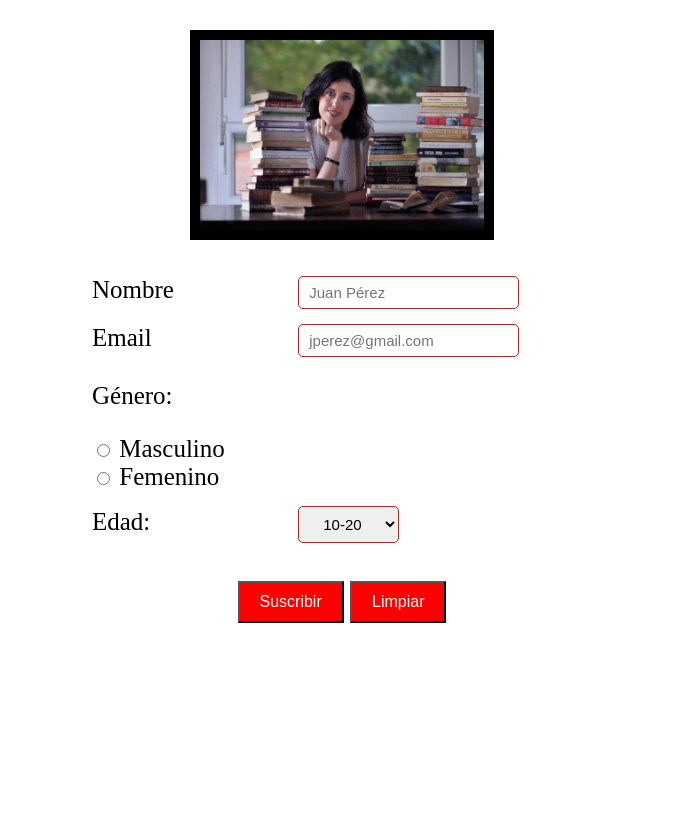
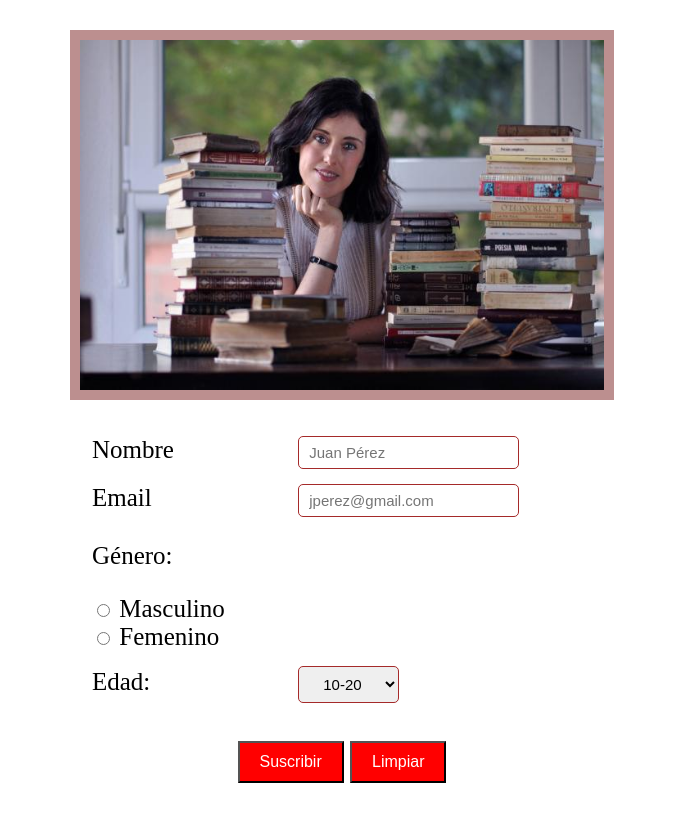
Before and after one commit to camilababoneix/landing-page, a plain HTML site: page index.html in a window 1280 px wide. Shown: the part 95-916 px from the top of the page, without its empty margins (298-981 px from the left). Before the commit the page ends 800 px from the top, so only its background shows below. Drawn offline with Linux system fonts and the light colour scheme.

Commit message:
estilo imagen y fondo

```diff
--- a/estilo.css
+++ b/estilo.css
@@ -10,10 +10,10 @@ body {
 }
 
 img#img-anne {
-    border: 10px solid black;
-    border-right: 10px solid black;
-    border-bottom: 10px solid black;
-    height: 190px;
+    border: 10px solid rosybrown;
+    border-right: 10px solid rosybrown;
+    border-bottom: 10px solid rosybrown;
+    height: 350px;
     width: auto;
 }
 
```
